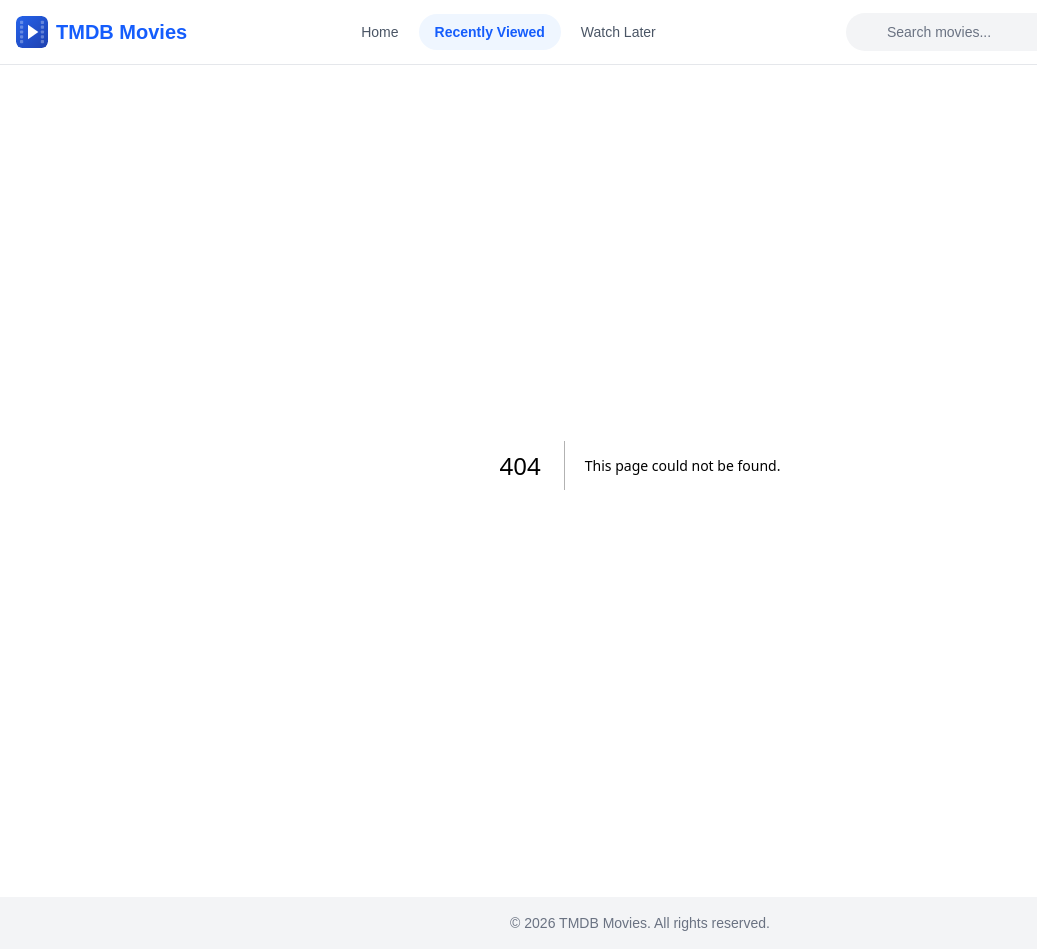
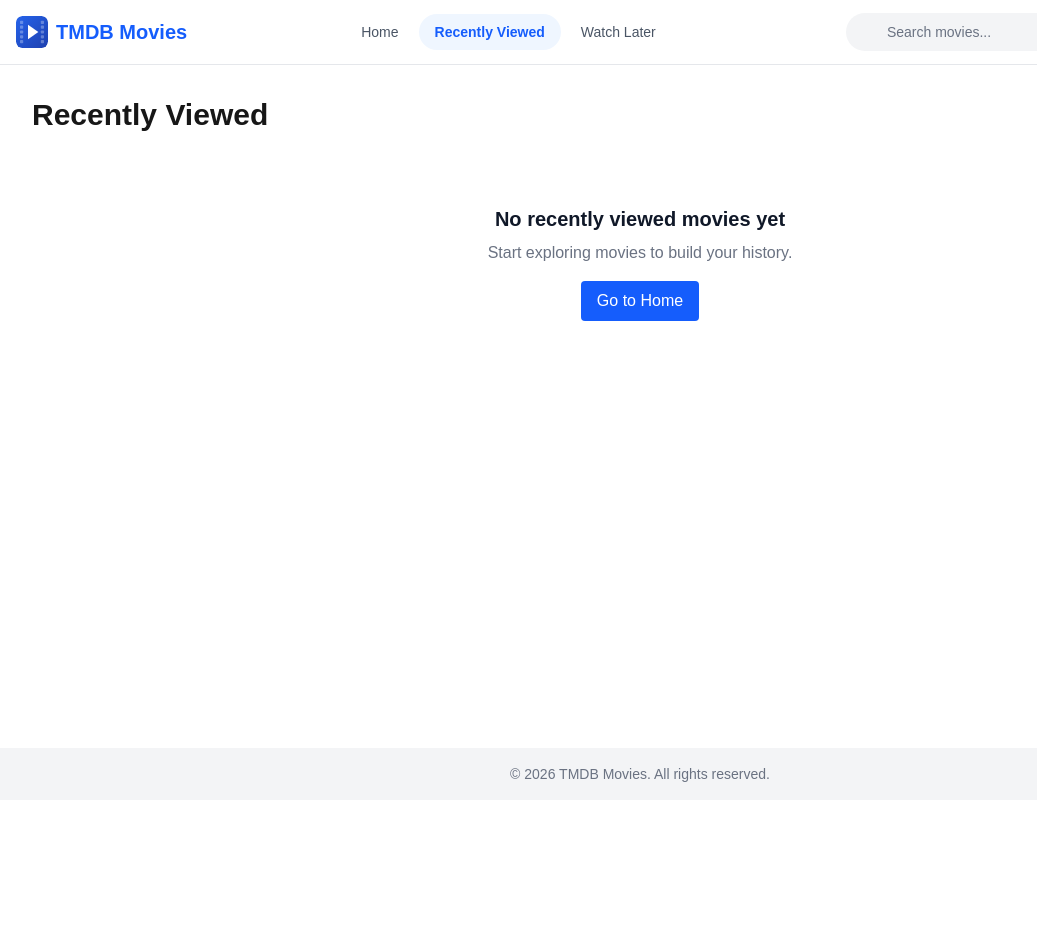
Before and after one commit to rafiashamsul/a-w-l-n-p-i, a Next.js app: page /recently-viewed in a window 1280 px wide. Before the commit this address had no page. Shown: the whole page, without its empty margins (0-1037 px from the left). After the commit the page ends 800 px from the top, so only its background shows below. Built offline with nearby package versions, Linux system fonts and the light colour scheme; some icons are missing.

Commit message:
feat: implement recently viewed page

```diff
--- /dev/null
+++ b/src/app/recently-viewed/loading.tsx
@@ -0,0 +1,34 @@
+import Container from "@/@layouts/Container";
+import Skeleton from "@/@components/ui/Skeleton";
+
+export default function Loading() {
+  return (
+    <div className="py-8">
+      <Container>
+        {/* Title Skeleton */}
+        <Skeleton className="h-9 w-48 mb-6" />
+
+        {/* Grid Skeleton */}
+        <div className="grid grid-cols-2 md:grid-cols-3 lg:grid-cols-5 gap-6">
+          {Array.from({ length: 15 }).map((_, i) => (
+            <div
+              key={i}
+              className="rounded-lg overflow-hidden bg-white dark:bg-neutral-900 shadow"
+            >
+              {/* Aspect Ratio Container */}
+              <div className="relative w-full aspect-[2/3] bg-neutral-200 dark:bg-neutral-800">
+                <Skeleton className="absolute inset-0 w-full h-full" />
+              </div>
+
+              {/* Content Skeleton */}
+              <div className="p-3 space-y-2">
+                <Skeleton className="h-5 w-3/4" />
+                <Skeleton className="h-4 w-1/2" />
+              </div>
+            </div>
+          ))}
+        </div>
+      </Container>
+    </div>
+  );
+}
--- /dev/null
+++ b/src/app/recently-viewed/page.tsx
@@ -0,0 +1,63 @@
+"use client";
+
+import { useEffect, useState } from "react";
+import { useRecentlyViewedStore } from "@/@store/recentlyViewed.store";
+import MovieCard from "@/@components/movie/MovieCard";
+import Container from "@/@layouts/Container";
+import EmptyState from "@/@components/ui/EmptyState";
+import Skeleton from "@/@components/ui/Skeleton";
+
+export default function RecentlyViewedPage() {
+  const { recentlyViewed } = useRecentlyViewedStore();
+  const [isMounted, setIsMounted] = useState(false);
+
+  useEffect(() => {
+    const timer = setTimeout(() => {
+      setIsMounted(true);
+    }, 0);
+    return () => clearTimeout(timer);
+  }, []);
+
+  return (
+    <div className="py-8">
+      <Container>
+        <h1 className="text-3xl font-bold mb-6 text-neutral-900 dark:text-white">
+          Recently Viewed
+        </h1>
+
+        {!isMounted ? (
+          // Client-side hydration loading state
+          <div className="grid grid-cols-2 md:grid-cols-3 lg:grid-cols-5 gap-6">
+            {Array.from({ length: 10 }).map((_, i) => (
+              <div
+                key={i}
+                className="rounded-lg overflow-hidden bg-white dark:bg-neutral-900 shadow"
+              >
+                <div className="relative w-full aspect-[2/3] bg-neutral-200 dark:bg-neutral-800">
+                  <Skeleton className="absolute inset-0 w-full h-full" />
+                </div>
+                <div className="p-3 space-y-2">
+                  <Skeleton className="h-5 w-3/4" />
+                  <Skeleton className="h-4 w-1/2" />
+                </div>
+              </div>
+            ))}
+          </div>
+        ) : recentlyViewed.length > 0 ? (
+          <div className="grid grid-cols-2 md:grid-cols-3 lg:grid-cols-5 gap-6">
+            {recentlyViewed.map((movie) => (
+              <MovieCard key={movie.id} movie={movie} />
+            ))}
+          </div>
+        ) : (
+          <EmptyState
+            title="No recently viewed movies yet"
+            description="Start exploring movies to build your history."
+            actionLabel="Go to Home"
+            actionHref="/"
+          />
+        )}
+      </Container>
+    </div>
+  );
+}
```
